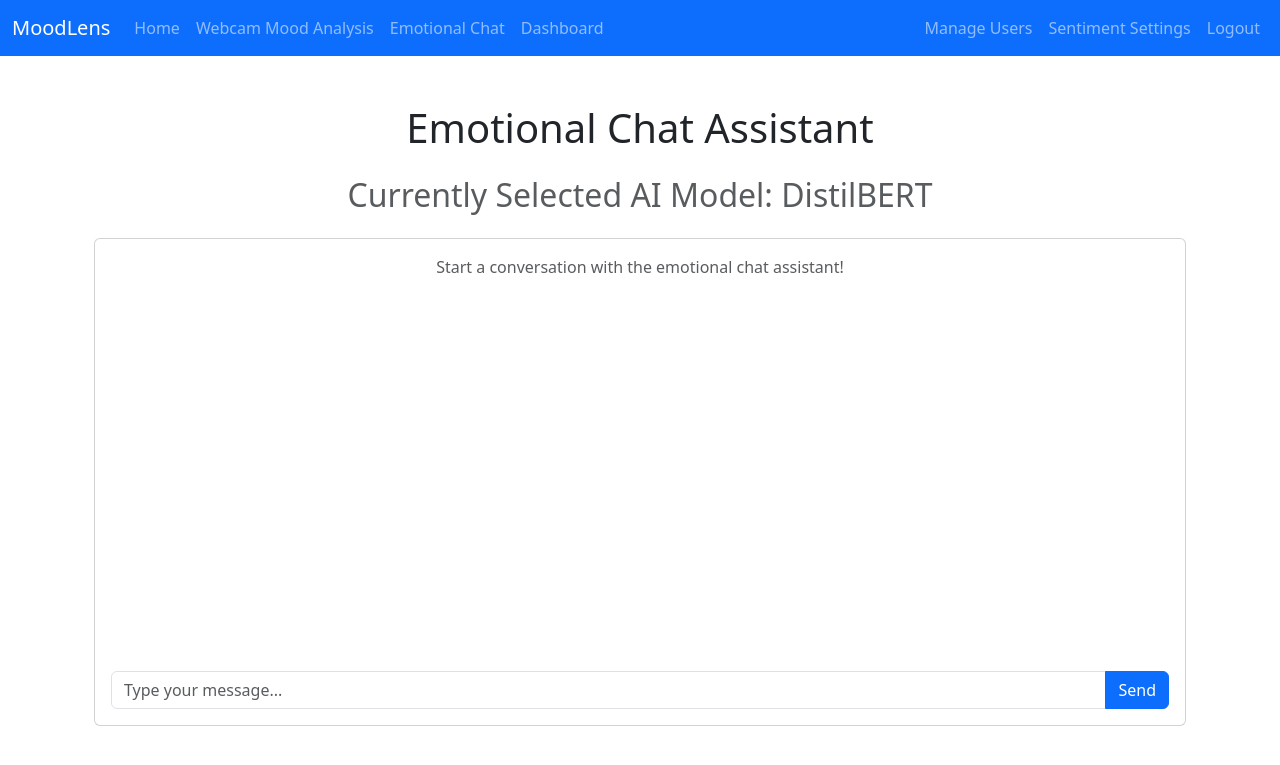
After one commit to gefrank/MoodLens, a Flask app: page /chat/ in a window 1280 px wide. The commit adds this page. Shown: the top 765 px of the page. Run offline with Flask 3, Linux system fonts and the light colour scheme; a user stored in the database is signed in; data comes from the database, SQL or seed files in the repository; both versions use the stored data as it was after the commit; data that the repository does not hold is empty.

Commit message:
Added Emotional Chatbot.

```diff
--- a/app.py
+++ b/app.py
@@ -10,6 +10,7 @@ from modules.routes.dashboard_routes import dashboard_routes
 from modules.routes.main_routes import main_routes
 from modules.routes.export_routes import export_routes
 from modules.routes.admin_routes import admin_routes
+from modules.routes.chat_routes import chat_routes
 
 # Load environment variables from the .env file
 load_dotenv()
@@ -33,6 +34,7 @@ app.register_blueprint(auth_routes, url_prefix="/auth")
 app.register_blueprint(dashboard_routes, url_prefix="/dashboard")
 app.register_blueprint(export_routes, url_prefix="/export")
 app.register_blueprint(admin_routes, url_prefix="/admin")
+app.register_blueprint(chat_routes, url_prefix="/chat")
 
 # Create database tables
 with app.app_context():
--- a/modules/models.py
+++ b/modules/models.py
@@ -80,6 +80,33 @@ class SentimentLog(db.Model):
     def __repr__(self):
         return f"<SentimentLog {self.Input_Text[:20]}... - {self.Sentiment}>"
 
+
+class ChatSession(db.Model):
+    __tablename__ = 'chat_sessions'
+
+    id = db.Column(db.Integer, primary_key=True)
+    user_id = db.Column(db.Integer, db.ForeignKey('users.id'), nullable=False)
+    started_at = db.Column(db.DateTime, default=datetime.now, nullable=False)
+    last_interaction = db.Column(db.DateTime, default=datetime.now, onupdate=datetime.now)
+
+    # Relationship to User
+    user = db.relationship('User', backref=db.backref('chat_sessions', lazy=True))
+    # Relationship to messages
+    messages = db.relationship('ChatMessage', backref='session', lazy=True)
+
+
+class ChatMessage(db.Model):
+    __tablename__ = 'chat_messages'
+
+    id = db.Column(db.Integer, primary_key=True)
+    session_id = db.Column(db.Integer, db.ForeignKey('chat_sessions.id'), nullable=False)
+    message_type = db.Column(db.String(10), nullable=False)  # 'user' or 'bot'
+    content = db.Column(db.Text, nullable=False)
+    sentiment = db.Column(db.String(20), nullable=True)
+    confidence = db.Column(db.Float, nullable=True)
+    timestamp = db.Column(db.DateTime, default=datetime.now, nullable=False)
+
+
 class AppConfig(db.Model):
     __tablename__ = 'app_config'
     key = db.Column(db.String(50), primary_key=True)
--- /dev/null
+++ b/modules/routes/chat_routes.py
@@ -0,0 +1,60 @@
+from flask import Blueprint, render_template, request, jsonify
+from flask_login import login_required, current_user
+from modules.services.emotional_chatbot import EmotionalChatbot
+from modules.models import AppConfig
+
+chat_routes = Blueprint('chat', __name__)
+
+@chat_routes.route("/")
+@login_required
+def chat_interface():
+    """Render the chat interface"""
+    # Fetch the current AI model from AppConfig
+    config = AppConfig.query.filter_by(key="ai_model").first()
+    current_model = "OpenAI" if config and config.value == "openai" else "DistilBERT"
+    return render_template("chat.html", current_model=current_model)
+
+
+@chat_routes.route("/send", methods=["POST"])
+@login_required
+def send_message():
+    """Handle sending a message to the chatbot"""
+    message = request.json.get("message", "").strip()
+    if not message:
+        return jsonify({"error": "Message cannot be empty"}), 400
+
+    try:
+        # Initialize chatbot with current user's ID
+        chatbot = EmotionalChatbot(current_user.id)
+        response, metadata = chatbot.process_message(message)
+
+        # Add debug logging
+        print(f"Message: {message}")
+        print(f"Response: {response}")
+        print(f"Metadata: {metadata}")
+
+        return jsonify({
+            "response": response,
+            "sentiment": metadata.get("sentiment", "NEUTRAL"),
+            "confidence": metadata.get("confidence", 0.5)
+        })
+
+    except Exception as e:
+        # Add error logging
+        print(f"Error in send_message: {str(e)}")
+        import traceback
+        print(traceback.format_exc())
+        return jsonify({"error": str(e)}), 500
+
+
+@chat_routes.route("/history")
+@login_required
+def get_history():
+    """Get chat history for the current session"""
+    try:
+        chatbot = EmotionalChatbot(current_user.id)
+        history = EmotionalChatbot.get_chat_history(chatbot.session_id)
+        return jsonify({"history": history})
+
+    except Exception as e:
+        return jsonify({"error": str(e)}), 500
--- a/templates/base.html
+++ b/templates/base.html
@@ -23,6 +23,11 @@
                     <li class="nav-item">
                         <a class="nav-link" href="/webcam">Webcam Mood Analysis</a>
                     </li>
+                    {% if current_user.is_authenticated %}
+                    <li class="nav-item">
+                        <a class="nav-link" href="/chat">Emotional Chat</a>
+                    </li>
+                    {% endif %}
                     {% if current_user.is_authenticated and (current_user.has_role("Admin") or current_user.has_role("UserAdmin")) %}
                     <li class="nav-item">
                         <a class="nav-link" href="/dashboard">Dashboard</a>
--- /dev/null
+++ b/templates/chat.html
@@ -0,0 +1,174 @@
+{% extends "base.html" %}
+
+{% block title %}MoodLens Chat{% endblock %}
+
+{% block content %}
+<div class="container">
+    <h1 class="text-center mb-4">Emotional Chat Assistant</h1>
+    <h2 class="text-center text-muted mb-4">Currently Selected AI Model: {{ current_model }}</h2>
+
+    <!-- Chat Window -->
+    <div class="card">
+        <div class="card-body">
+            <!-- Chat Messages Area -->
+            <div id="chatMessages" class="mb-3" style="height: 400px; overflow-y: auto;">
+                <div class="text-center text-muted mb-3">
+                    Start a conversation with the emotional chat assistant!
+                </div>
+            </div>
+
+            <!-- Input Area -->
+            <form id="chatForm" class="mt-3">
+                <div class="input-group">
+                    <input type="text" id="messageInput" class="form-control"
+                           placeholder="Type your message..." required>
+                    <button type="submit" class="btn btn-primary">Send</button>
+                </div>
+            </form>
+        </div>
+    </div>
+</div>
+
+<!-- Message Templates -->
+<template id="userMessageTemplate">
+    <div class="d-flex justify-content-end mb-3">
+        <div class="message user-message">
+            <div class="message-content bg-primary text-white rounded p-2"></div>
+            <div class="message-metadata text-muted small mt-1"></div>
+        </div>
+    </div>
+</template>
+
+<template id="botMessageTemplate">
+    <div class="d-flex justify-content-start mb-3">
+        <div class="message bot-message">
+            <div class="message-content bg-light rounded p-2"></div>
+            <div class="message-metadata text-muted small mt-1"></div>
+        </div>
+    </div>
+</template>
+
+<style>
+.user-message, .bot-message {
+    max-width: 75%;
+}
+.message-content {
+    word-wrap: break-word;
+}
+.positive-sentiment {
+    border-left: 3px solid #28a745;
+}
+.negative-sentiment {
+    border-left: 3px solid #dc3545;
+}
+.neutral-sentiment {
+    border-left: 3px solid #6c757d;
+}
+</style>
+
+<script>
+document.addEventListener('DOMContentLoaded', function() {
+    const chatMessages = document.getElementById('chatMessages');
+    const chatForm = document.getElementById('chatForm');
+    const messageInput = document.getElementById('messageInput');
+
+    // Load chat history
+    fetch('/chat/history')
+        .then(response => response.json())
+        .then(data => {
+            if (data.history) {
+                data.history.forEach(message => {
+                    if (message.type === 'user') {
+                        appendUserMessage(message.content, message.sentiment, message.confidence);
+                    } else {
+                        appendBotMessage(message.content);
+                    }
+                });
+                scrollToBottom();
+            }
+        })
+        .catch(error => console.error('Error loading history:', error));
+
+    chatForm.addEventListener('submit', function(e) {
+        e.preventDefault();
+        const message = messageInput.value.trim();
+        if (!message) return;
+
+        // Clear input
+        messageInput.value = '';
+
+        // Display user message immediately
+        appendUserMessage(message);
+        scrollToBottom();
+
+        // Send message to server
+        fetch('/chat/send', {
+            method: 'POST',
+            headers: {
+                'Content-Type': 'application/json',
+            },
+            body: JSON.stringify({ message: message })
+        })
+        .then(response => response.json())
+        .then(data => {
+            if (data.error) {
+                throw new Error(data.error);
+            }
+            // Update user message with sentiment
+            const lastUserMessage = chatMessages.lastElementChild;
+            if (lastUserMessage) {
+                updateMessageSentiment(lastUserMessage, data.sentiment, data.confidence);
+            }
+            // Display bot response
+            appendBotMessage(data.response);
+            scrollToBottom();
+        })
+        .catch(error => {
+            console.error('Error:', error);
+            appendErrorMessage('Failed to send message. Please try again.');
+        });
+    });
+
+    function appendUserMessage(message, sentiment = null, confidence = null) {
+        const template = document.getElementById('userMessageTemplate');
+        const messageElement = template.content.cloneNode(true);
+
+        messageElement.querySelector('.message-content').textContent = message;
+        if (sentiment && confidence) {
+            updateMessageSentiment(messageElement, sentiment, confidence);
+        }
+
+        chatMessages.appendChild(messageElement);
+    }
+
+    function appendBotMessage(message) {
+        const template = document.getElementById('botMessageTemplate');
+        const messageElement = template.content.cloneNode(true);
+
+        messageElement.querySelector('.message-content').textContent = message;
+
+        chatMessages.appendChild(messageElement);
+    }
+
+    function updateMessageSentiment(messageElement, sentiment, confidence) {
+        const metadata = messageElement.querySelector('.message-metadata');
+        const content = messageElement.querySelector('.message-content');
+
+        metadata.textContent = `Sentiment: ${sentiment.toLowerCase()} (${(confidence * 100).toFixed(1)}%)`;
+        content.classList.add(`${sentiment.toLowerCase()}-sentiment`);
+    }
+
+    function appendErrorMessage(message) {
+        const div = document.createElement('div');
+        div.className = 'alert alert-danger mt-2';
+        div.textContent = message;
+        chatMessages.appendChild(div);
+        setTimeout(() => div.remove(), 5000);
+    }
+
+    function scrollToBottom() {
+        chatMessages.scrollTop = chatMessages.scrollHeight;
+    }
+});
+</script>
+{% endblock %}
```
Also changed, not shown: modules/services/emotional_chatbot.py (added, +223 -0 lines), instance/moodlens.db.
